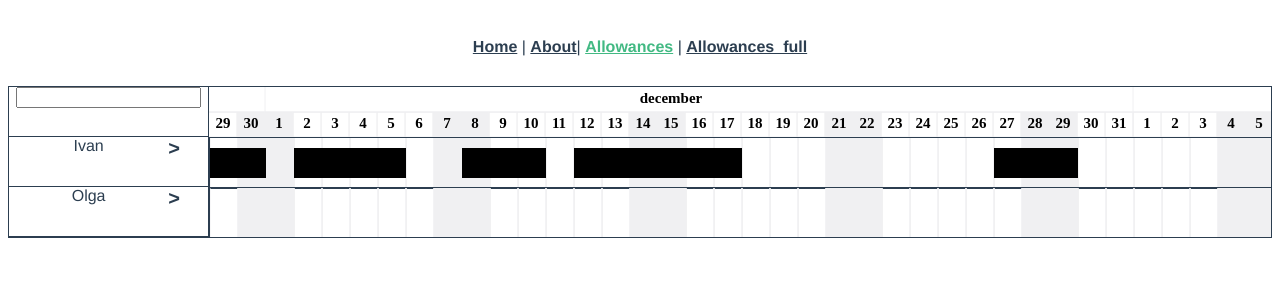
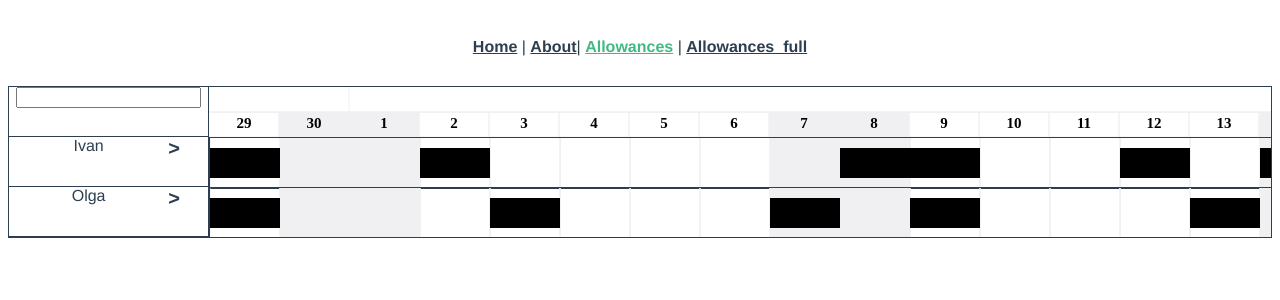
Before and after one commit to zp00v0518/allowances, a Vue app: page /allowances in a window 1280 px wide. Shown: the top 300 px of the page. Built offline with nearby package versions, Linux system fonts and the light colour scheme.

Commit message:
next step

```diff
--- a/src/views/Allowances/modules/Item.vue
+++ b/src/views/Allowances/modules/Item.vue
@@ -1,7 +1,7 @@
 <template>
   <div class="allowances__item">
     <div class="allowances__item__header">
-      <div class="allowances__item__header--title">{{item.name}}</div>
+      <div class="allowances__item__header--title">{{ item.name }}</div>
       <div class="allowances__item__header--arrow">
         <span @click="expandItem">></span>
       </div>
@@ -13,14 +13,14 @@
 </template>
 
 <script>
-import { Canvas, config, time, h } from "../utils";
-import baseFunc from "./baseFunc";
-import moskData from "../moskData";
+import { Canvas, config, time, h } from '../utils';
+import baseFunc from './baseFunc';
+import moskData from '../moskData';
 let count = 0;
 let bigCount = 1000;
 
 export default {
-  name: "Item",
+  name: 'Item',
   inheritAttrs: false,
   mixins: [baseFunc],
   props: {
@@ -29,27 +29,27 @@ export default {
     endIndex: { type: Number, default: 0 },
     sizeCanvas: { type: Object, default: () => ({ width: 0, height: 0 }) },
     item: { type: Object, default: () => ({}) },
-    moskData: { type: Array },
-    itemIndex: { type: Number }
+    moskData: { type: Array }
   },
   data() {
     return {
-      expandClass: "expand"
+      expandClass: 'expand',
+      isNotHeader: true
     };
   },
   methods: {
     drawOneDay({ ctx, startX, startY, width, item }) {
       const day = item.date;
-      ctx.fillStyle = "transparent";
+      ctx.fillStyle = 'transparent';
       const cellHeight = ctx.canvas.height;
       const date = new Date(day);
       const dayOfWeek = date.getDay();
       if (dayOfWeek === 0 || dayOfWeek === 6) {
-        ctx.fillStyle = "#f0f0f2";
+        ctx.fillStyle = '#f0f0f2';
       }
       ctx.fillRect(startX, 0, width, cellHeight);
       const optionsForBorder = {
-        strokeStyle: "#f0f0f2"
+        strokeStyle: '#f0f0f2'
       };
       this.drawBorder({
         ctx,
@@ -58,13 +58,13 @@ export default {
         width,
         height: cellHeight,
         options: optionsForBorder,
-        side: "lr"
+        side: 'lr'
       });
-      ctx.fillStyle = "black";
+      ctx.fillStyle = 'black';
       item.position = {
         startX,
-        endX: startX + width,
-      }
+        endX: startX + width
+      };
     },
     darwAllEmployment({ ctx, startDate }) {
       const { canvas, moskData, drawOneEmployment } = this;
@@ -90,48 +90,48 @@ export default {
       ctx.fillRect(startX, 10, endX - startX, 30);
     },
     getEmployment() {
-      const { startIndex, endIndex, moskData, itemIndex } = this;
-      const arr = this.drawArr.slice(startIndex, endIndex);
+      const { infoArr } = this;
       const { cell, zoom } = config;
       const cellWidth = cell.width * zoom;
       const result = [];
-      let startX = 0;
-      let endX = 0;
 
-      arr.forEach((i, index) => {
-        if (i.position.startX < 0) return;
-        const key = i.date;
-        const item = moskData[itemIndex].data[key];
-        startX = cellWidth * index;
-        if (item) {
+      infoArr.forEach((elem, index) => {
+        const key = elem.date;
+        const item = elem.projects;
+        const position = elem.position;
         const hours = Object.values(item).reduce((acc, i) => (acc += i), 0);
-          if (hours === 0) return;
         const template = {
-            hours: 0,
+          hours,
           dayCount: 0,
-            startX,
-            endX,
-            startDay: key
+          startX: position.startX,
+          endX: position.endX,
+          startDay: time.getDateString(new Date(key)),
+          endDay: time.getDateString(new Date(key))
         };
-          template.hours = hours;
         const prev = result[result.length - 1];
         if (!prev) {
+          if (hours === 0) return;
           template.dayCount++;
-            template.endX += startX + cellWidth;
+          template.endX = template.startX + cellWidth * template.dayCount;
           result.push(template);
           return;
         }
+        const prevDay = time.setMidnight(new Date(key)).getTime() - time.day;
+        const checkPrev = time.setMidnight(new Date(prev.endDay)).getTime()
+        if (hours === 0 || prevDay === checkPrev) {
+          prev.endX = prev.startX + cellWidth * prev.dayCount;
+          return;
+        };
         if (prev.hours === template.hours) {
           prev.dayCount++;
-            prev.endX += cellWidth;
-            prev.endDay = key;
+          prev.endX = prev.startX + cellWidth * prev.dayCount;
+          prev.endDay = time.getDateString(new Date(key));
         } else {
           template.dayCount++;
-            template.endX += startX + cellWidth;
+          template.endX = template.startX + cellWidth * template.dayCount;
+          template.endDay = time.getDateString(new Date(key));
           result.push(template);
         }
-        }
-
       });
       return result;
     },
--- a/src/views/Allowances/modules/baseFunc.vue
+++ b/src/views/Allowances/modules/baseFunc.vue
@@ -1,14 +1,18 @@
 <script>
-import { Canvas, config, time, h } from "../utils";
+import { Canvas, config, time, h } from '../utils';
 import moskData from '../moskData';
 let count = 0;
 let bigCount = 1000;
 
 export default {
+  props: {
+    itemIndex: { type: Number }
+  },
   data() {
     return {
       canvas: null,
-      requestId: null
+      requestId: null,
+      infoArr: []
     };
   },
   methods: {
@@ -25,19 +29,29 @@ export default {
       }
       const progress = now - this.timer;
       if (progress > config.progress) {
-        this.canvas.clear();
+        const { infoArr, canvas } = this;
+        canvas.clear();
+        infoArr.length = 0;
         const startDate = this.drawArr[this.startIndex].date;
         this.drawAllDays({ ctx: this.canvas.$ctx, startDate });
-        if (this.darwAllEmployment){
+        if (this.isNotHeader) {
           this.darwAllEmployment({ ctx: this.canvas.$ctx, startDate });
+          if (count < 1) {
+          console.log(infoArr.map(i=> i));
+        }
+        count++;
         }
         this.timer = now;
+
       }
       this.requestId = requestAnimationFrame(this.draw);
+      if (count === bigCount) {
+        count = 0;
+      }
 
     },
     drawAllDays({ ctx, startDate }) {
-      const { canvas, startIndex, endIndex } = this;
+      const { canvas, startIndex, endIndex, setInfoArr } = this;
       const { cell, zoom } = config;
       const cellWidth = cell.width * zoom;
       const cellHeight = (canvas.$height / 2) * zoom;
@@ -50,8 +64,11 @@ export default {
           startY: canvas.$height / 2,
           width: cellWidth,
           height: cellHeight,
-          item,
+          item
         });
+        if (this.isNotHeader) {
+          setInfoArr(item);
+        }
         count++;
       }
     },
@@ -61,21 +78,21 @@ export default {
       startY,
       width,
       height,
-      side = "trbl",
+      side = 'trbl',
       options = {}
     }) {
       Object.assign(ctx, options);
       ctx.beginPath();
-      if (side.includes("t")) {
+      if (side.includes('t')) {
         drawTopBorder();
       }
-      if (side.includes("r")) {
+      if (side.includes('r')) {
         drawRightBorder();
       }
-      if (side.includes("b")) {
+      if (side.includes('b')) {
         drawBottomBorder();
       }
-      if (side.includes("l")) {
+      if (side.includes('l')) {
         drawLeftBorder();
       }
       ctx.beginPath();
@@ -106,20 +123,31 @@ export default {
       startY,
       width,
       height,
-      txt = "",
-      align = "center",
+      txt = '',
+      align = 'center',
       options
     }) {
       Object.assign(ctx, options);
       let x = startX;
       let y = startY;
       ctx.textAlign = align;
-      if (align === "center") {
+      if (align === 'center') {
         x += width / 2;
         y += height / 2;
-        ctx.textBaseline = "middle";
+        ctx.textBaseline = 'middle';
       }
       ctx.fillText(txt, x, y);
+    },
+    setInfoArr(item) {
+      const { moskData, itemIndex, infoArr } = this;
+      const data = moskData[itemIndex].data;
+      const key = item.date;
+      const elem = data[key];
+      if (elem) {
+        elem.position = item.position;
+        infoArr.push(elem);
+        elem.date = time.getDateString(new Date(key));
+      }
     }
   },
   mounted() {
--- a/src/views/Allowances/moskData.js
+++ b/src/views/Allowances/moskData.js
@@ -25,7 +25,7 @@ const listProjects = [
   { name: "third", id: "3" },
   { name: "fourth", id: "4" }
 ];
-const count = 300;
+const count = 200;
 
 function createData(arr) {
   arr.forEach(item => {
@@ -37,8 +37,10 @@ function createData(arr) {
         if (!item.data[key]) {
           item.data[key] = {};
         }
+        item.data[key] = {};
         const field = item.data[key];
-        field[proj.id] = getRandom(4);
+        field.projects = {};
+        field.projects[proj.id] = getRandom(4);
         // field.code = time.getDateString(new Date(key))
       }
     });
--- a/src/views/Allowances/utils/config.js
+++ b/src/views/Allowances/utils/config.js
@@ -1,6 +1,6 @@
 const config = {
   cell: {
-    width: 28,
+    width: 28 * 2.5,
     height: 36
   },
   zoom: 1,
--- a/src/views/Allowances_full/Allowances.vue
+++ b/src/views/Allowances_full/Allowances.vue
@@ -1,5 +1,5 @@
 <template>
-  <div class="allowances">
+  <div class="allowances" ref="content">
     <Header
       v-if="isPrepered"
       :drawArr="arrData"
@@ -8,7 +8,7 @@
       :sizeCanvas="sizeCanvas"
       :swipe="swipe.prevPosition.distance"
     />
-    <div ref="content" class="allowances__content">
+    <!-- <div ref="content" class="allowances__content">
       <template v-if="isPrepered">
         <Item
           v-for="(item, index) in moskData"
@@ -21,7 +21,7 @@
           :swipe="swipe.prevPosition.distance"
         />
       </template>
-    </div>
+    </div> -->
   </div>
 </template>
 
```
Also changed, not shown: src/views/Allowances/Allowances.vue (+17 -11 lines). Lines whose indentation alone changed are shown as unchanged.
